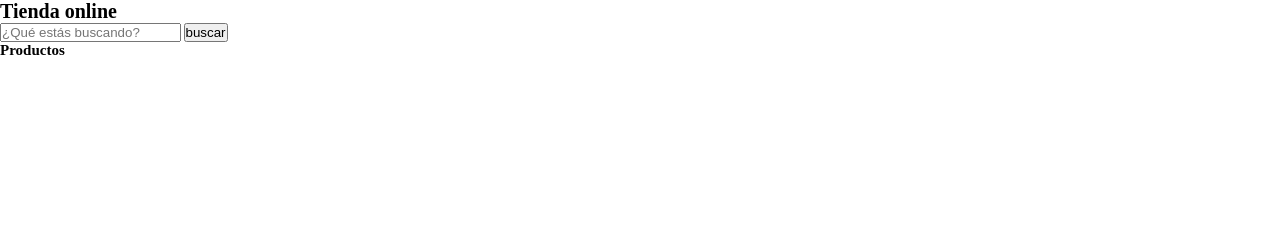
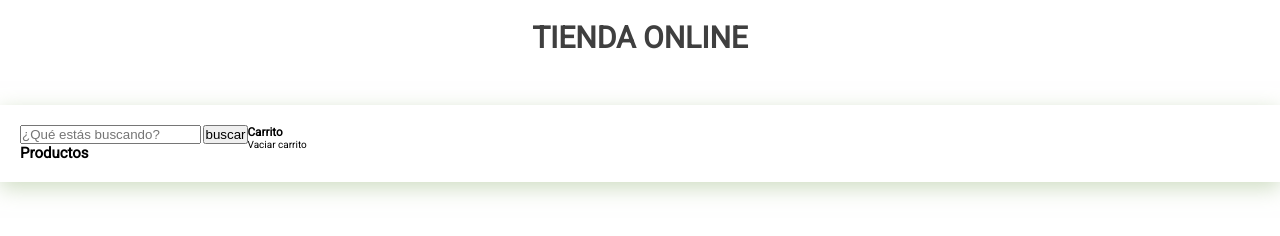
Before and after one commit to Adalab/modulo-2-evaluacion-final-Mercedes-Bichweiler, a website built with Vite: page src/index.html in a window 1280 px wide. Built offline with nearby package versions, Linux system fonts and the light colour scheme.

Commit message:
add style css

```diff
--- a/src/index.html
+++ b/src/index.html
@@ -19,18 +19,23 @@
       <section class="products">
         <form class="form">
           <input
-            class="js_input-search form-search"
+            class="js_inputSearch form-search"
             type="text"
             placeholder="¿Qué estás buscando?"
           />
           <input
-            class="js_submit-search form-submit"
+            class="js_submitSearch form-submit"
             type="submit"
             value="buscar"
           />
         </form>
         <h2 class="products-title">Productos</h2>
-        <ul class="js_list-products products-list"></ul>
+        <ul class="js_listProducts products-list"></ul>
+      </section>
+      <section class="cart">
+        <h3 class="cart-title">Carrito</h3>
+        <ul class="js_cartList cart-list"></ul>
+        <p class="js_emptyCart empty-cart hidden">Vaciar carrito</p>
       </section>
     </main>
     <script src="./js/main.js"></script>
--- a/src/scss/main.scss
+++ b/src/scss/main.scss
@@ -5,4 +5,26 @@
 }
 :root{
   font-size: 62.5%;
+  font-family: 'Roboto', sans-serif;
+
+  --color-text: #3f3f3f;
 }
+.header{
+  width: 100%;
+  display: flex;
+  justify-content: center;
+  margin: 2rem auto 5rem auto;
+}
+.header-title{
+  font-size: 3rem;
+  text-transform: uppercase;
+  color: var(--color-text)
+
+}
+.main{
+  max-width: 150rem;
+  margin: auto;
+  display: flex;
+  padding: 2rem;
+  box-shadow: rgba(159, 187, 135, 0.5) 0px 6px 20px;
+}
```
